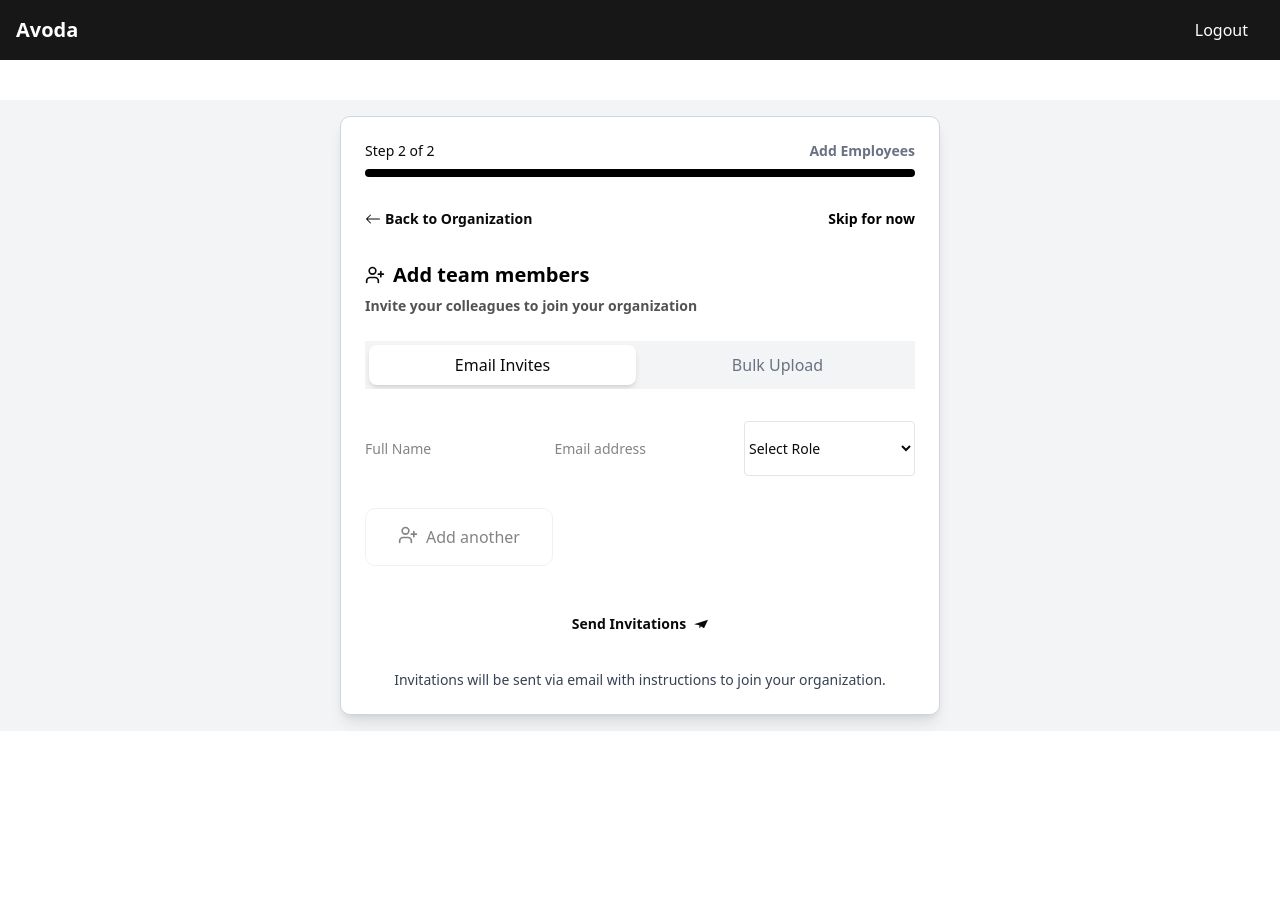
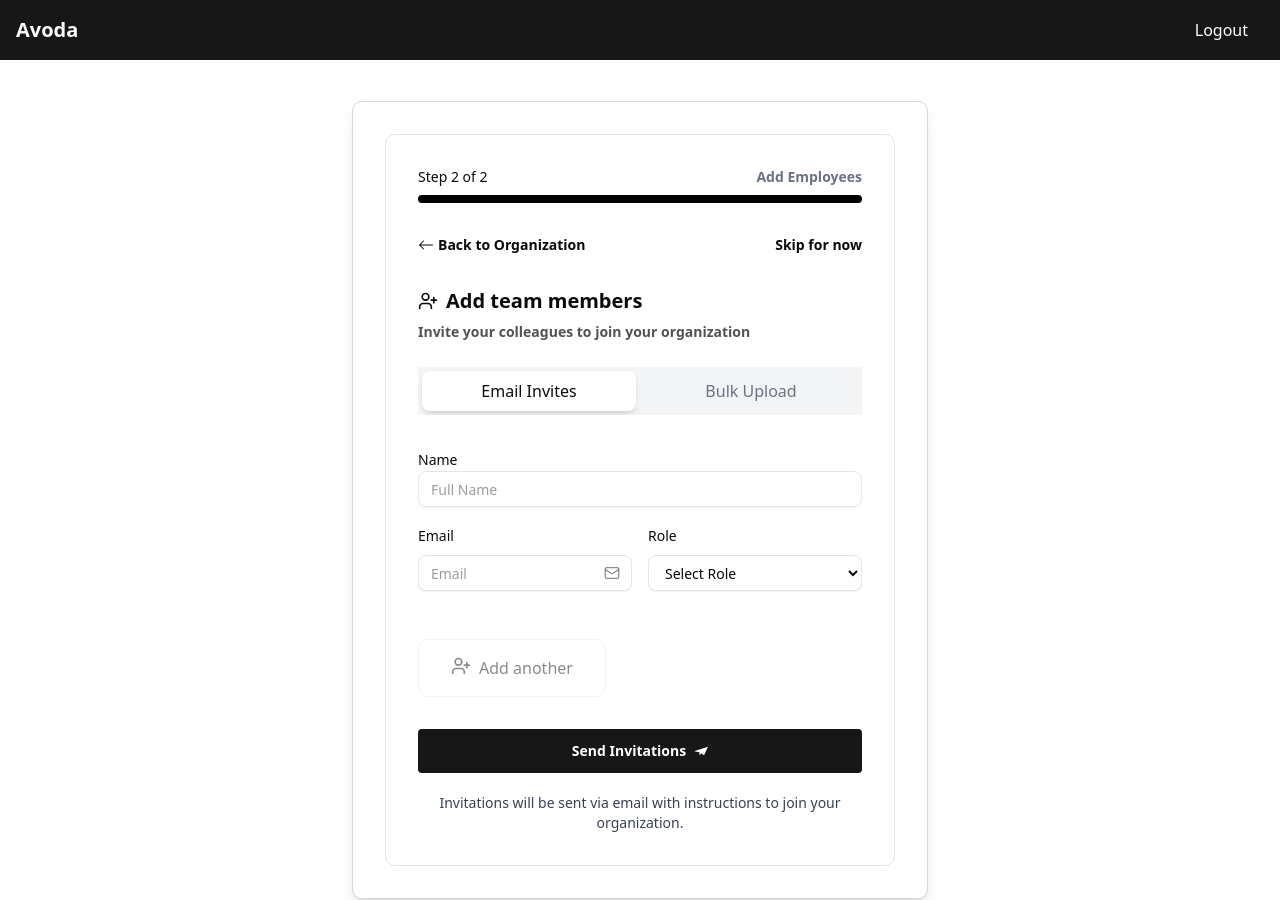
Before and after one commit to dude613/avoda-fe, a React (Vite) app: page /add-employee in a window 1280 px wide. Before the commit the page ends 800 px from the top, so only its background shows below. Built offline with nearby package versions, Linux system fonts and the light colour scheme; no server answers; sample sign-in values are in the browser's storage.

Commit message:
AVO-181, Implement skip onboarding flow functionlity

```diff
--- a/src/Config.tsx
+++ b/src/Config.tsx
@@ -12,4 +12,4 @@ export const LIST_TEAMMEMBER = `${url}/admin/list-teammeber`;
 
 //..................Auth API Endpoints....................\\
 export const GET_USER_PROFILE = `${url}/auth/get-profile`;
-export const LOGIN_API = `${url}/api/auth/login`;
+export const LOGIN_API = `${url}/auth/login`;
--- a/src/components/AddTeamMembers.tsx
+++ b/src/components/AddTeamMembers.tsx
@@ -1,6 +1,6 @@
 import { useState, useEffect } from "react";
 import { LuUserPlus } from "react-icons/lu";
-import Input from "../ui/Input";
+import { Input } from "./ui/input";
 import { Controller, SubmitHandler, useFieldArray, useForm } from "react-hook-form";
 import Button from "../ui/Button";
 import CircularLoading from "./CircularLoading";
@@ -10,6 +10,9 @@ import { BsArrowLeft } from "react-icons/bs";
 import { AddTeamMemberAPI, fetchOrganization } from "../service/api";
 import FileUploader from "../ui/FileUploader";
 import toast, { Toaster } from "react-hot-toast";
+import { TEAM_ADD_ANOTHER_BTN, TEAM_ADD_MEMBERS, TEAM_BACK_BTN, TEAM_BULK_UPLOAD, TEAM_EMAIL_INVITE, TEAM_EMAIL_REQUIRED, TEAM_FOOTER_TEXT, TEAM_INVALID_EMAIL, TEAM_INVALID_NAME, TEAM_INVITATION_BTN_LOADER, TEAM_NAME_PLACEHOLDER, TEAM_NAME_REGEX, TEAM_REQUIRED, TEAM_ROLE_REQUIRED, TEAM_SELECT_ADMIN, TEAM_SELECT_EMPLOYEE, TEAM_SELECT_MANAGER, TEAM_SELECT_ROLE, TEAM_SEND_INVITATION_BTN, TEAM_SKIP_BTN, TEAM_STEP, TEAM_TEXT, TEAM_TITLE } from "@/constants/AddTeamMembers";
+import Email from "./form/email";
+import { Label } from "./ui/label";
 
 interface FormData {
   members: { name: string; email: string; role: string }[];
@@ -35,10 +38,14 @@ const AddTeamMembers = () => {
 
   useEffect(() => {
     const fetchData = async () => {
+      try {
         const data = await fetchOrganization();
         if (data && data.success && data.data.length > 0) {
           const orgId = data.data[0]._id;
           setOrganizationId(orgId);
+        }
+      } catch (error) {
+        console.log("error for fetch Organization data", error)
       }
     };
     fetchData();
@@ -91,13 +98,13 @@ const AddTeamMembers = () => {
   return (
     <>
       <Toaster />
-      <div className="flex flex-col items-center justify-center mt-10 w-full bg-gray-100 p-4">
-        <div className="flex flex-col items-center justify-center bg-gray-100 px-1">
-          <div className="bg-white p-6 rounded-lg shadow-lg border border-gray-300 lg:w-[600px] lg:min-h-[550px]">
+      <div className="flex items-center justify-center min-h-screen px-4 mt-10 bg-card">
+        <div className="border border-gray-300 rounded-lg shadow-lg p-8 w-full max-w-xl">
+          <div className="border border-border rounded-lg p-8">
             <div className="mb-8">
               <div className="flex justify-between items-center mb-2">
-                <span className="text-sm font-medium">Step 2 of 2</span>
-                <span className="text-sm text-gray-500 font-semibold">Add Employees</span>
+                <span className="text-sm font-medium">{TEAM_STEP}</span>
+                <span className="text-sm text-gray-500 font-semibold">{TEAM_TITLE}</span>
               </div>
               <div className="w-full bg-muted rounded-full h-2">
                 <div className="bg-black h-2 rounded-full w-full" />
@@ -106,20 +113,20 @@ const AddTeamMembers = () => {
             <div className="flex items-center justify-between mb-8">
               <Link to="/create-organization" className="flex items-center text-sm font-semibold hover:text-gray-700">
                 <BsArrowLeft className="mr-1 h-4 w-4" />
-                Back to Organization
+                {TEAM_BACK_BTN}
               </Link>
-              <button className="text-black border-none text-sm font-semibold hover:text-gray-700" onClick={() => navigate("/dashboard")}>
-                Skip for now
+              <button className="border-none text-sm font-semibold hover:text-gray-700 cursor-pointer" onClick={() => navigate("/dashboard")}>
+                {TEAM_SKIP_BTN}
               </button>
             </div>
             <div className="box-shadow">
               <div className="mb-6 h-full overflow-auto w-fit">
                 <div className="flex items-center gap-2 mb-1">
                   <LuUserPlus className="text-xl" />
-                  <h2 className="text-xl font-bold text-black">Add team members</h2>
+                  <h2 className="text-xl font-bold">{TEAM_ADD_MEMBERS}</h2>
                 </div>
                 <span className="text-sm font-semibold text-textPrimary opacity-70 mb-4 text-center">
-                  Invite your colleagues to join your organization
+                  {TEAM_TEXT}
                 </span>
               </div>
               <div className="flex overflow-hidden bg-gray-100 mb-8">
@@ -128,98 +135,99 @@ const AddTeamMembers = () => {
                   className={`py-2 px-4 flex-1 mx-1 my-1 ${tab === "email" ? "bg-white font-medium rounded-md shadow-md" : "bg-gray-100 text-gray-500"}`}
                   onClick={() => handleTabChange("email")}
                 >
-                  Email Invites
+                  {TEAM_EMAIL_INVITE}
                 </button>
                 <button
                   type="button"
                   className={`py-2 px-4 flex-1 mx-1 my-1 ${tab === "bulk" ? "bg-white font-medium shadow-md" : "bg-gray-100 text-gray-500"}`}
                   onClick={() => handleTabChange("bulk")}
                 >
-                  Bulk Upload
+                  {TEAM_BULK_UPLOAD}
                 </button>
               </div>
               <form onSubmit={handleSubmit(onSubmit)}>
                 {tab === "email" ? (
                   <div className="mb-8 space-y-6 w-full">
                     {fields.map((field, index) => (
-                      <div key={field.id} className="flex items-center gap-2">
-                        <div className="w-[33%] relative">
+                      <div key={field.id} className="w-full">
+                        <div className="relative mb-4 w-full">
+                          <Label className="mb-1">Name</Label>
                           <Controller
                             name={`members.${index}.name`}
                             control={control}
                             defaultValue={field.name}
                             rules={{
-                              required: "Name is required",
+                              required: TEAM_REQUIRED,
                               pattern: {
-                                value: /^[A-Za-z ]+$/,
-                                message: "Invalid name"
+                                value: TEAM_NAME_REGEX,
+                                message: TEAM_INVALID_NAME
                               }
                             }}
                             render={({ field: controllerField }) => (
                               <Input
                                 {...controllerField}
-                                placeholder="Full Name"
-                                className={`py-4 text-sm ${errors.members?.[index]?.name ? 'border-red-500' : ''}`}
+                                placeholder={TEAM_NAME_PLACEHOLDER}
+                                className={`py-4 text-sm w-full ${errors.members?.[index]?.name ? 'border-red-400' : ''}`}
                               />
                             )}
                           />
                           {errors.members?.[index]?.name && (
-                            <p className="absolute text-xs text-red-500 bottom-[-16px]">
+                            <p className="absolute text-xs text-destructive mb-2">
                               {errors.members[index].name.message}
                             </p>
                           )}
                         </div>
-                        <div className="w-[33%] relative">
+
+                        <div className="flex gap-4">
+                          <div className="w-1/2 mb-4">
                             <Controller
                               name={`members.${index}.email`}
                               control={control}
-                            defaultValue={field.email}
+                              defaultValue=""
                               rules={{
-                              required: "Email is required",
+                                required: TEAM_EMAIL_REQUIRED,
                                 pattern: {
                                   value: /^[A-Za-z0-9._%+-]+@[A-Za-z0-9.-]+\.[A-Za-z]{2,}$/,
-                                message: "Invalid email format"
+                                  message: TEAM_INVALID_EMAIL
                                 }
                               }}
-                            render={({ field: controllerField }) => (
-                              <Input
-                                {...controllerField}
-                                placeholder="Email address"
-                                className={`py-4 text-sm ${errors.members?.[index]?.email ? 'border-red-500' : ''}`}
+                              render={({ field }) => (
+                                <Email
+                                  {...field}
+                                  error={errors?.members?.[index]?.email?.message?.toString()}
                                 />
                               )}
                             />
-                          {errors.members?.[index]?.email && (
-                            <p className="absolute text-xs text-red-500 bottom-[-16px]">
-                              {errors.members[index].email.message}
-                            </p>
-                          )}
                           </div>
-                        <div className="w-[33%] relative">
+
+                          <div className="w-1/2">
+                            <Label>Role</Label>
+                            <div className="mt-2">
                               <Controller
                                 name={`members.${index}.role`}
                                 control={control}
                                 defaultValue={field.role}
-                            rules={{ required: "Role is required" }}
+                                rules={{ required: TEAM_ROLE_REQUIRED }}
                                 render={({ field: controllerField }) => (
-                              <select {...controllerField} className={`border py-4 text-sm rounded w-full ${errors.members?.[index]?.role ? 'border-red-500' : ''}`}>
-                                <option value="">Select Role</option>
-                                <option value="Employee">Employee</option>
-                                <option value="Admin">Admin</option>
-                                <option value="Manager">Manager</option>
+                                  <select {...controllerField} className={`border-input file:text-foreground placeholder:text-muted-foreground/70 flex h-9 w-full min-w-0 rounded-md border bg-transparent px-3 py-1 text-sm shadow-xs transition-[color,box-shadow] outline-none mb-2 ${errors.members?.[index]?.role ? 'border-red-400' : ''}`}>
+                                    <option value="">{TEAM_SELECT_ROLE}</option>
+                                    <option value="Employee">{TEAM_SELECT_EMPLOYEE}</option>
+                                    <option value="Admin">{TEAM_SELECT_ADMIN}</option>
+                                    <option value="Manager">{TEAM_SELECT_MANAGER}</option>
                                   </select>
                                 )}
                               />
+                            </div>
+                          </div>
                         </div>
                       </div>
                     ))}
                     <Button
                       type="button"
                       icon={<LuUserPlus className="text-xl" />}
-                      text={"Add another"}
+                      text={TEAM_ADD_ANOTHER_BTN}
                       disabled={!canAddAnother}
-                      className={`flex rounded-lg w-fit md:px-4 py-4 mt-8 lg:px-8 bg-transparent text-textPrimary border hover:bg-transparent ${!canAddAnother ? "opacity-50 cursor-not-allowed" : "hover:scale-105"
-                        }`}
+                      className={`flex rounded-lg w-fit md:px-4 py-4 mt-8 lg:px-8 bg-transparent text-primary border hover:bg-transparent cursor-pointer ${!canAddAnother ? "opacity-50 cursor-not-allowed" : "hover:scale-105"}`}
                       onClick={handleAddMember}
                     />
                   </div>
@@ -232,18 +240,19 @@ const AddTeamMembers = () => {
                     }}
                   />
                 )}
+
                 <Button
                   type="submit"
-                  text={loading ? "Invitations Sending..." : "Send Invitations"}
+                  text={loading ? TEAM_INVITATION_BTN_LOADER : TEAM_SEND_INVITATION_BTN}
                   icon={loading ? <CircularLoading /> : undefined}
                   iconRight={!loading ? <SiMinutemailer /> : undefined}
                   disabled={loading}
-                  className={`bg-background text-sm text-text font-bold py-3 w-full rounded hover:bg-gray-900 transition cursor-pointer flex items-center justify-center ${loading ? "opacity-50" : "hover:scale-105"
-                    } mt-5 py-4 text-lg`}
+                  className={`bg-primary text-sm text-white font-bold py-3 w-full rounded hover:bg-gray-900 transition cursor-pointer flex items-center justify-center ${loading ? "opacity-50" : ""} hover:scale-105`}
                 />
               </form>
+
               <p className="text-sm text-gray-700 mt-5 text-center">
-                Invitations will be sent via email with instructions to join your organization.
+                {TEAM_FOOTER_TEXT}
               </p>
             </div>
           </div>
--- a/src/components/ui/input.tsx
+++ b/src/components/ui/input.tsx
@@ -1,7 +1,7 @@
 import { cn } from "@/lib/utils";
 import * as React from "react";
 
-function Input({ className, type, ...props }: React.ComponentProps<"input">) {
+function Input({ className, type, ...props  }: React.ComponentProps<"input">) {
   return (
     <input
       type={type}
--- /dev/null
+++ b/src/constants/AddTeamMembers.ts
@@ -0,0 +1,54 @@
+
+//............. Page content
+export const TEAM_STEP = "Step 2 of 2";
+export const TEAM_TITLE = "Add Employees";
+export const TEAM_BACK_BTN = "Back to Organization";
+export const TEAM_SKIP_BTN = "Skip for now";
+export const TEAM_ADD_MEMBERS = "Add team members";
+export const TEAM_TEXT = " Invite your colleagues to join your organization";
+export const TEAM_EMAIL_INVITE = "Email Invites";
+export const TEAM_BULK_UPLOAD = "  Bulk Upload";
+export const TEAM_NAME_PLACEHOLDER = "Full Name";
+export const TEAM_EMAIL_PLACEHOLDER = "Email address";
+export const TEAM_SELECT_ROLE = "Select Role";
+export const TEAM_SELECT_EMPLOYEE = "Employee";
+export const TEAM_SELECT_ADMIN = "Admin";
+export const TEAM_SELECT_MANAGER = "Manager";
+export const TEAM_ADD_ANOTHER_BTN = "Add another";
+export const TEAM_INVITATION_BTN_LOADER = "Invitations Sending...";
+export const TEAM_SEND_INVITATION_BTN = "Send Invitations";
+export const TEAM_FOOTER_TEXT = "Invitations will be sent via email with instructions to join your organization.";
+
+export const TEAM_BULK_REPORT_TEXT = "Data Validation Report"
+export const TEAM_BULK_UPLOAD_TEXT = "Click to upload CSV"
+export const TEAM_BULK_DRAG_TEXT = "or drag and drop"
+
+
+
+//...............success message
+export const TEAM_SUCCESS_MSG = "Team member added successfully";
+export const TEAM_BULK_FILE_SUCCESS = "File uploaded successfully.";
+
+
+
+//...........Error and validation message
+export const TEAM_REQUIRED = "Name is required";
+export const TEAM_INVALID_NAME = "Invalid name";
+export const TEAM_EMAIL_REQUIRED = "Email is required";
+export const TEAM_INVALID_EMAIL = "Invalid email format";
+export const TEAM_ROLE_REQUIRED = "Role is required";
+
+export const TEAM_BULK_REQUIRED = "Name, Email, and Role required fields"
+export const TEAM_BULK_INVALID_NAME = "Invalid name"
+export const TEAM_BULK_DUPLICATE_EMAIL = "Duplicate email"
+export const TEAM_BULK_INVALID_ROLE = "Invalid role"
+export const TEAM_BULK_MISSING_ERROR = "Missing"
+export const TEAM_BULK_INVALID_FILE = "Invalid file type. Please upload a valid file."
+
+
+
+
+
+
+
+export const TEAM_NAME_REGEX = /^[A-Za-z ]+$/;
--- a/src/pages/ForgotPassword/ResendForgotEmail.tsx
+++ b/src/pages/ForgotPassword/ResendForgotEmail.tsx
@@ -18,7 +18,7 @@ export default function ResendForgotEmail() {
         if (emailParam) {
             const decodedEmail = decodeURIComponent(emailParam);
             setEmail(decodedEmail);
-            const newUrl = `/forgot-resend?email=${decodedEmail}`;
+            const newUrl = `/forgot-resend?email=${encodeURIComponent(decodedEmail)}`;
             window.history.replaceState(null, "", newUrl);
         }
     }, [searchParams]);
--- a/src/pages/Register/VerifyCode.tsx
+++ b/src/pages/Register/VerifyCode.tsx
@@ -35,6 +35,11 @@ const VerifyCode: React.FC = () => {
       setError("Please fill in all the fields.");
       return;
     }
+
+    if (!/^\d+$/.test(code)) {
+      setError("Please enter a valid numeric code.");
+      return;
+    }
     setLoading(true);
     try {
       const otpNumber = parseInt(code, 10);
@@ -51,7 +56,6 @@ const VerifyCode: React.FC = () => {
         navigate("/create-organization", { replace: true });
       } else {
         toast.error(data?.error || USER_ALREADY_VERIFIED_TOAST, { duration: 2000 });
-        // navigate("/register", { replace: true });
       }
     } catch (error) {
       toast.error(SERVER_ERROR_TOAST);
--- a/src/redux/slice/OrganizationUser.tsx
+++ b/src/redux/slice/OrganizationUser.tsx
@@ -26,16 +26,16 @@ const initialState: OrganizationState = {
   error: null,
 };
 
-const header = {
-  'Content-Type': 'application/json',
-  'Authorization': `Bearer ${localStorage.getItem('accessToken')}`,
-};
+const getAuthHeaders = () => ({
+  "Content-Type": "application/json",
+  "Authorization": `Bearer ${localStorage.getItem("accessToken") || ""}`,
+});
 
 export const fetchOrganizations = createAsyncThunk(
   'organization/fetchOrganizations',
   async (userId: string) => {
     const response = await axios.get(`${LIST_TEAMMEMBER}/${userId}`, {
-      headers: header,
+      headers: getAuthHeaders(),
     });
     return response.data.teamMembers;
   }
--- a/src/redux/slice/UserProfle.tsx
+++ b/src/redux/slice/UserProfle.tsx
@@ -25,7 +25,7 @@ const initialState: UserProfileState = {
 export const getUserProfile = createAsyncThunk<UserProfile, void>(
   GET_USER_PROFILE,
   async () => {
-    const response = await axios.get<UserProfile>('https://api.example.com/user/profile');
+    const response = await axios.get<UserProfile>(GET_USER_PROFILE);
     return response.data;
   }
 );
--- a/src/service/api.tsx
+++ b/src/service/api.tsx
@@ -2,10 +2,11 @@ import axios from "axios";
 import { CREATE_ORGANIZATION, ORGANIZATION_LIST, ADD_TEAM_MEMBER, LOGIN_API } from "../Config"
 
 const userId = localStorage.getItem("userId");
-const header = {
-    'Content-Type': 'application/json',
-    'Authorization': `Bearer ${localStorage.getItem("accessToken")}`,
-}
+
+const getAuthHeaders = () => ({
+    "Content-Type": "application/json",
+    "Authorization": `Bearer ${localStorage.getItem("accessToken") || ""}`,
+});
 
 export async function LoginAPI(formData: { email: string; password: string }) {
     try {
@@ -26,7 +27,6 @@ export async function LoginAPI(formData: { email: string; password: string }) {
 }
 
 export async function CreateOrganizationAPI(formData: any) {
-
     try {
         const body = {
             ...formData,
@@ -35,7 +35,7 @@ export async function CreateOrganizationAPI(formData: any) {
         const response = await axios.post(
             CREATE_ORGANIZATION, body,
             {
-                headers: header,
+                headers: getAuthHeaders(),
             }
         );
         const data = response.data;
@@ -49,12 +49,12 @@ export async function CreateOrganizationAPI(formData: any) {
 export async function fetchOrganization() {
     try {
         const response = await axios.get(`${ORGANIZATION_LIST}/${userId}`, {
-            headers: header,
+            headers: getAuthHeaders(),
         });
         const data = response.data;
         return data;
     } catch (error) {
-        console.log("error fetch organizaiton", error)
+        console.log("error fetch organization", error)
         return error
     }
 }
@@ -64,7 +64,7 @@ export async function AddTeamMemberAPI(formData: any) {
         const response = await axios.post(
             ADD_TEAM_MEMBER, formData,
             {
-                headers: header,
+                headers: getAuthHeaders(),
             }
         );
         const data = response.data;
```
Also changed, not shown: src/components/CreateOrganization .tsx (+47 -42 lines), src/constants/CreateOrganization.ts (added, +34 -0 lines), src/ui/FileUploader.tsx (+24 -14 lines). Lines whose indentation alone changed are shown as unchanged.
